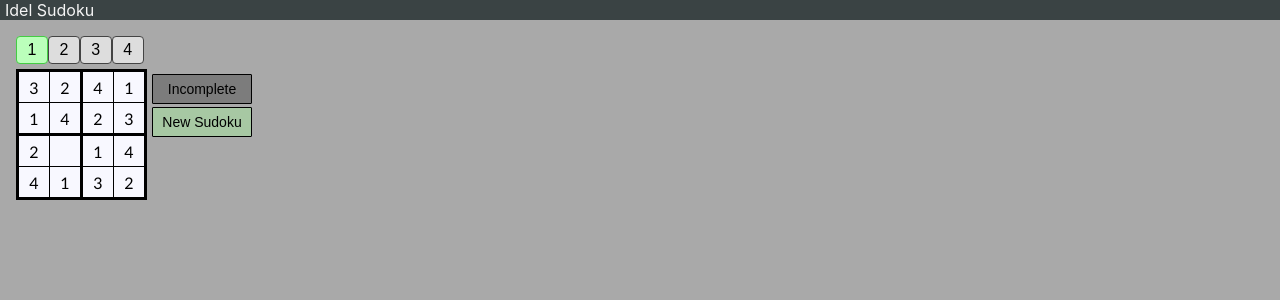
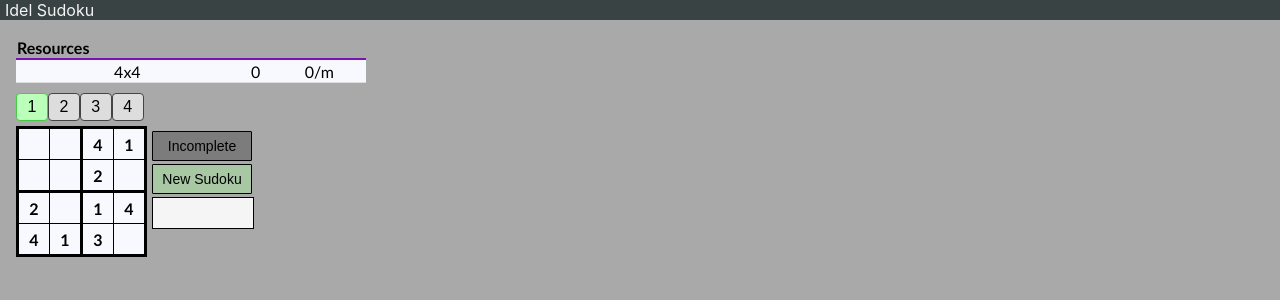
Before and after one commit to Malthemester/IncrementalSudoku, a React (Create React App) app: page / in a window 1280 px wide. Both pictures are taken after a click on the button "New Sudoku". Shown: the top 300 px of the page. Built offline with nearby package versions, Linux system fonts and the light colour scheme.

Commit message:
Resources + bold sudoku

```diff
--- a/src/App.js
+++ b/src/App.js
@@ -1,57 +1,110 @@
 import './App.css';
 import Sudoku from './Components/sudoku'
 import NumberInput from './Components/numberInput'
-import Solved from './Components/solved'
+import Solved from './Components/complete'
 import { MakeSudoku, RemoveNumbers, CheckSukoku } from './HelperFunctions/generatorSudoku'
 import { useEffect, useState } from "react"
 import Header from './Components/header'
+import DisplayResources from './Components/resources'
+import { SaveBoard, LocalToArray, LoadResources } from './HelperFunctions/saveValue'
+import { CollectResources } from './HelperFunctions/getResources'
 
 let seleNumber = 1
 
 function App() {
+	let remove = 7
+	let size = 4
+	let squares = 2
+
+	const resourcesObj = {
+		x4: 0,
+		x9: -1,
+
+		x4PM: 0,
+		x9PM: 0
+	}
+
+	const resourcesDisplayObj = {
+		x4: true,
+		x9: false,
+	}
+
+	let unSolvedBoard = []
+
 	const [selectedNumber, SetSelectedNumber] = useState(seleNumber)
-
-  const [size, SetSize] = useState(4)
-  const [squares, SetSquares] = useState(2)
 	const [gameBoard, SetGameBoard] = useState(Array(size).fill(Array(size).fill(null)))
-
-  let remove = 1
-
+	const [resources, SetResources] = useState(resourcesObj)
 	const [solved, SetSolved] = useState(false)
 
 	useEffect(() => {
+		SetSolved(CheckSukoku(size, gameBoard, squares))
+	}, [gameBoard])
 
+	useEffect(() => {
 		SetSolved(CheckSukoku(size, gameBoard, squares))
-
-  }, [gameBoard])
+	}, [resources])
 
 
 	function NewGame(size, squares) {
 		let newBoard = MakeSudoku(size, squares)
 		newBoard = RemoveNumbers(newBoard, remove)
+		unSolvedBoard = newBoard
 		SetGameBoard(newBoard)
+		SaveBoard(newBoard, "curBoard")
+	}
+
+	function LoadAllResources() {
+		let tempResources = resources
+
+		if (resourcesDisplayObj.x4)
+			tempResources.x4 = LoadResources("x4")
+
+		if (resourcesDisplayObj.x9)
+			tempResources.x9 = LoadResources("x9")
+
+		return tempResources
+	}
+
+	function collect(key, value, size, squares) {
+
+		let tempResources = resources
+
+		tempResources[`${key}`] = CollectResources(key, value)
+
+		SetResources(tempResources)
+		NewGame(size, squares)
 	}
 
 	useEffect(() => {
+		let savedBoard = localStorage.getItem("curBoard")
+		if (savedBoard != null) {
+
+			let curBoard = LocalToArray(savedBoard)
+			SetGameBoard(curBoard)
+		}
+		else {
 			NewGame(size, squares);
+		}
+
+		SetResources(LoadAllResources())
+
 	}, [])
 
 	function handleClick(x, y) {
-
 		if (gameBoard == null) {
 			return
 		}
+		let tempGameBoard = [...gameBoard]
+		tempGameBoard[x][y] = String(seleNumber)
+		SetGameBoard(tempGameBoard)
+		SaveBoard(tempGameBoard, "curBoard")
 
-    let tempGameBoard = [...gameBoard]
-    tempGameBoard[x][y] = Number(seleNumber)
-    SetGameBoard(tempGameBoard)
 	}
 
 	const handleNumberClick = (number) => {
 		seleNumber = number.target.value
 		SetSelectedNumber(number.target.value)
 	}
-
 
 	useEffect(() => {
 		const handleInput = (e) => {
@@ -72,8 +125,9 @@ function App() {
 		<div>
 			<Header></Header>
 			<div className="game">
+				<DisplayResources resources={resources} ></DisplayResources>
 				<NumberInput selectedNumber={selectedNumber} size={size} callBack={handleNumberClick} />
-
+				<div>
 					<div className="sudoku" >
 						<Sudoku
 							size={size}
@@ -81,7 +135,8 @@ function App() {
 							callBack={handleClick}
 							value={gameBoard}
 						></Sudoku>
-          <Solved solved={solved} newGame={NewGame}></Solved>
+						<Solved solved={solved} newGame={NewGame} squares={squares} size={size} collect={collect}></Solved>
+					</div>
 				</div>
 
 			</div>
--- /dev/null
+++ b/src/Components/complete.js
@@ -0,0 +1,36 @@
+import { useState } from "react"
+
+export default function DesplaySolved(props) {
+
+    const [fillBar, SetFillBar] = useState(0)
+
+    const fill = {
+        backgroundColor: "crimson",
+        width: `${fillBar}%`,
+        height: "100%"
+    }
+
+    function clickBar(barFill) {
+        let tempFill = fillBar + barFill
+
+        if (tempFill >= 100) {
+            SetFillBar(100)
+        }
+        else
+            SetFillBar(tempFill)
+    }
+
+    return (
+        <div className="buttonList">
+            {props.solved ?
+                <button className="button" type="button" onClick={() => props.collect("x4", 1, props.size, props.squares)}>Complete</button> :
+                <button className="button" type="button" disabled>Incomplete</button>}
+
+            <button className="button" type="button" onClick={() => props.newGame(props.size, props.squares)}>New Sudoku</button>
+
+            <div id="Barfill" onClick={() => clickBar(5)}>
+                <div style={fill} > </div>
+            </div>
+        </div>
+    )
+}
--- /dev/null
+++ b/src/Components/resources.js
@@ -0,0 +1,35 @@
+import "../styles/resources.css"
+
+function resourcesRow(value, name, valuePerSecond){
+
+    if(value < 0)
+        return
+
+    return (
+        <tr>
+            <td>{name}</td>
+            <td>{value}</td>
+            <td>{valuePerSecond}/m</td>
+        </tr>
+    )
+
+}
+
+export default function DisplayResources(props){
+
+    return (
+        <dis>
+            <table className="resource">
+                <tbody>
+                    <th>Resources</th>
+                    <th></th>
+                    <th></th>
+                    {resourcesRow(props.resources.x4,"4x4", props.resources.x4PM)}
+                    {resourcesRow(props.resources.x9,"9x9",props.resources.x9PM)}
+                    {resourcesRow(props.resources.x9,"9x9",props.resources.x9PM)}
+                    {resourcesRow(props.resources.x9,"9x9",props.resources.x9PM)}
+                </tbody>
+            </table>
+        </dis>
+    )
+}
--- a/src/Components/solved.js
+++ /dev/null
@@ -1,14 +0,0 @@
-
-
-export default function DesplaySolved(props) {
-    return (
-        <div className="buttonList">
-                {props.solved?
-            <button className="button" type="button">Complete</button>:
-            <button className="button" type="button" disabled>Incomplete</button>}
-
-            <button className="button" type="button" onClick={() => props.newGame(4,2)}>New Sudoku</button>
-
-        </div>
-    )
-}
--- a/src/Components/sudoku.js
+++ b/src/Components/sudoku.js
@@ -5,6 +5,28 @@ export default function Sudoku(props) {
 	let rows = []
 	let squ = []
 	let colGroup = []
+
+	const bold = {
+		fontWeight: 'bold',
+	  }
+
+	function getFild(value, i, j, callBack) {
+
+		value = String(value)
+
+		if ( value != null && value.includes("og")) {
+			return (
+				<td style={bold} key={`tdK${i}${j}`}>
+					{value.replace('og', '')}
+				</td>)
+		}
+		else {
+			return (
+				<td key={`tdK${i}${j}`} onClick={() => callBack(i, j)}>
+					{value}
+				</td>)
+		}
+	}
 
 	useEffect(() => {
 		for (let i = 0; i < props.squares; i++) {
@@ -21,10 +43,7 @@ export default function Sudoku(props) {
 			let tds = []
 
 			for (let j = 0; j < props.size; j++) {
-				tds.push(<td key={`tdK${i}${j}`} onClick={
-					() => props.callBack(i, j)}>
-					{props.value[i][j]}
-				</td>)
+				tds.push(getFild(props.value[i][j],i,j,props.callBack))
 			}
 			colGroup.push(<tr key={'trK' + i}>{tds}</tr>)
 
--- /dev/null
+++ b/src/HelperFunctions/getResources.js
@@ -0,0 +1,13 @@
+import { SaveResources, LoadResources } from "./saveValue";
+
+function CollectResources(key, value){
+
+    let curValue = LoadResources(key)
+    curValue = curValue + value
+    SaveResources(key, curValue)
+
+    return curValue
+}
+
+
+export{CollectResources}
--- /dev/null
+++ b/src/HelperFunctions/saveValue.js
@@ -0,0 +1,40 @@
+function SaveBoard(board, key) {
+
+    let saveValue = `${board.length}::${board}`
+
+    localStorage.setItem(key, saveValue)
+}
+
+function SaveResources(key, value) {
+    localStorage.setItem(key, value)
+}
+
+function LoadResources(key) {
+    return Number(localStorage.getItem(key))
+}
+
+function LocalToArray(value) {
+    let lengthValue = value.split('::')
+
+    if (lengthValue.length <= 1) {
+        return null
+    }
+
+    let length = lengthValue[0]
+
+    let splitValue = lengthValue[1].split(',')
+
+    let count = 0
+    let newBoard = []
+    for (let i = 0; i < length; i++) {
+        newBoard.push([])
+        for (let j = 0; j < length; j++) {
+            newBoard[i].push(String(splitValue[count]))
+            count++
+        }
+    }
+
+    return newBoard
+}
+
+export { SaveBoard, LocalToArray, SaveResources, LoadResources }
--- /dev/null
+++ b/src/HelperFunctions/solve.js
@@ -0,0 +1,3 @@
+function solveOneFild(board){
+
+}
--- a/src/index.css
+++ b/src/index.css
@@ -7,21 +7,18 @@ body {
   background-color:darkgray;
 }
 
-a {
-  color: inherit;
-  text-decoration: none;
-}
-
 .topBar {
   background-color: #3a4344;
   color: whitesmoke;
   margin: 0;
   margin-bottom: 5px;
+  width: 100%;
 }
 
 .topText {
   margin-left: 5px;
 }
+
 
 .buttonList{
   margin: 5px;
@@ -39,6 +36,15 @@ a {
   font-size: 14px;
   display: block;
   margin-bottom: 3px;
+}
+
+
+#Barfill{
+  background-color: whitesmoke;
+  border: solid thin;
+  user-select: none;
+  width: 100px;
+  height: 30px;
 }
 
 .button:disabled {
@@ -63,15 +69,12 @@ a {
   margin: 16px;
 }
 
-.sudokuTable{
-  background-color: ghostwhite;
-}
-
 .sudoku{
   margin-top: 5px;
   margin-bottom: 5px;
   display: flex;
 }
+
 
 .radio-toolbar label {
     display: inline-block;
@@ -92,9 +95,27 @@ a {
     border-color: #4c4;
 }
 
-table { border-collapse: collapse; font-family: Calibri, sans-serif; }
-colgroup, tbody { border: solid medium; }
-td { border: solid thin; height: 30px; width: 30px; text-align: center; padding: 0; }
+table.sudokuTable {
+  border-collapse: collapse;
+  font-family: Calibri, sans-serif;
+  background-color: ghostwhite;
+  user-select: none;
+
+}
+
+table.sudokuTable colgroup , table.sudokuTable tbody {
+  border: solid medium;
+}
+
+table.sudokuTable td {
+  border: solid thin;
+  height: 30px;
+  width: 30px;
+  text-align: center;
+  padding: 0;
+
+}
+
 
 ul {
   list-style-type: none;
--- /dev/null
+++ b/src/styles/resources.css
@@ -0,0 +1,31 @@
+table.resource td {
+    border-bottom: 1px solid #ddd;
+    text-align: center;
+    border-collapse: collapse;
+    height: 20px;
+}
+
+table.resource th {
+    border-bottom: 2px solid rgb(122, 18, 182);
+    text-align: left;
+    border-collapse: collapse;
+    height: 20px;
+    margin-left: 5px;
+    background-color: darkgray;
+}
+
+
+table.resource {
+    border-top: 3px;
+    margin-bottom: 10px;
+    border-collapse: collapse;
+    font-family: Calibri, sans-serif;
+    background-color: ghostwhite;
+    width: 100%;
+    max-width: 350px;
+    table-layout: auto;
+}
+
+table.resource tbody tr:nth-child(odd) {
+    background: #eee;
+}
```
Also changed, not shown: src/HelperFunctions/generatorSudoku.js (+27 -2 lines). Lines whose indentation alone changed are shown as unchanged.
